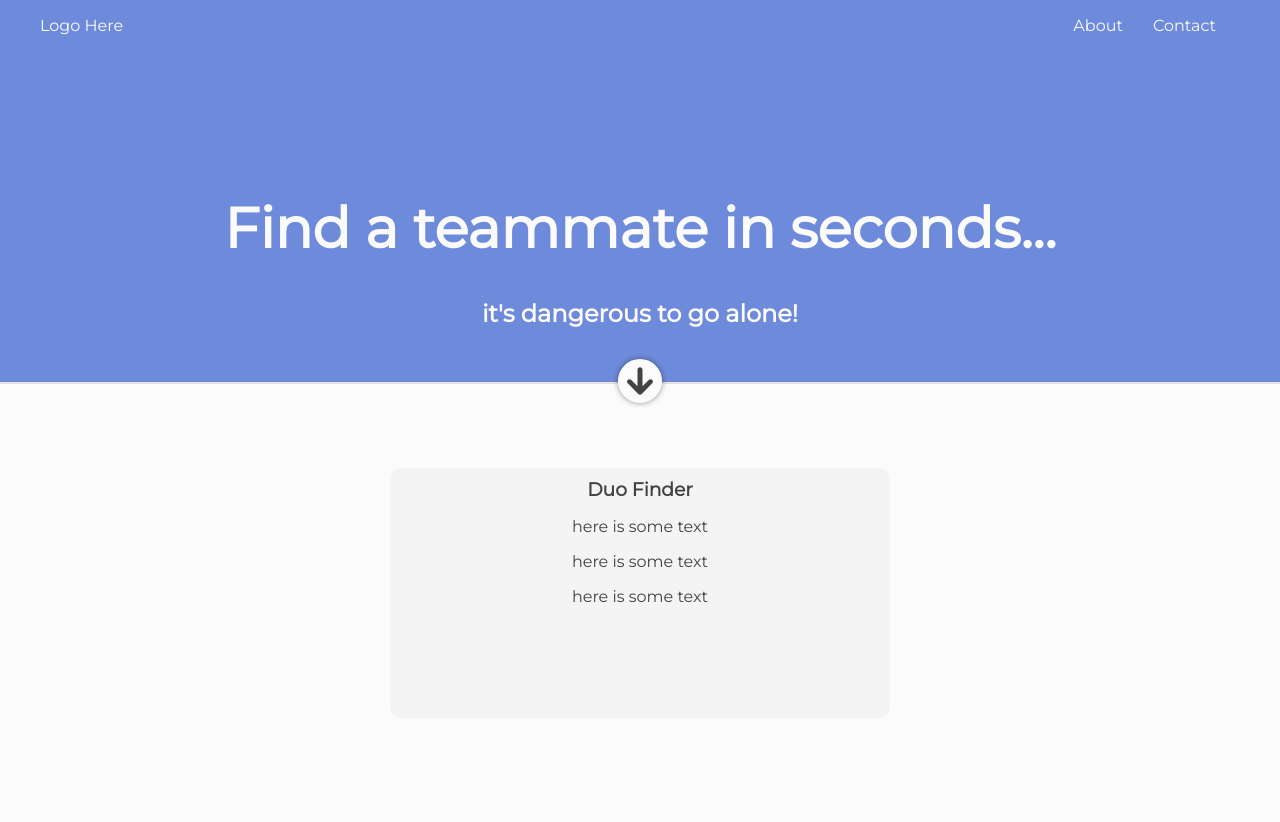
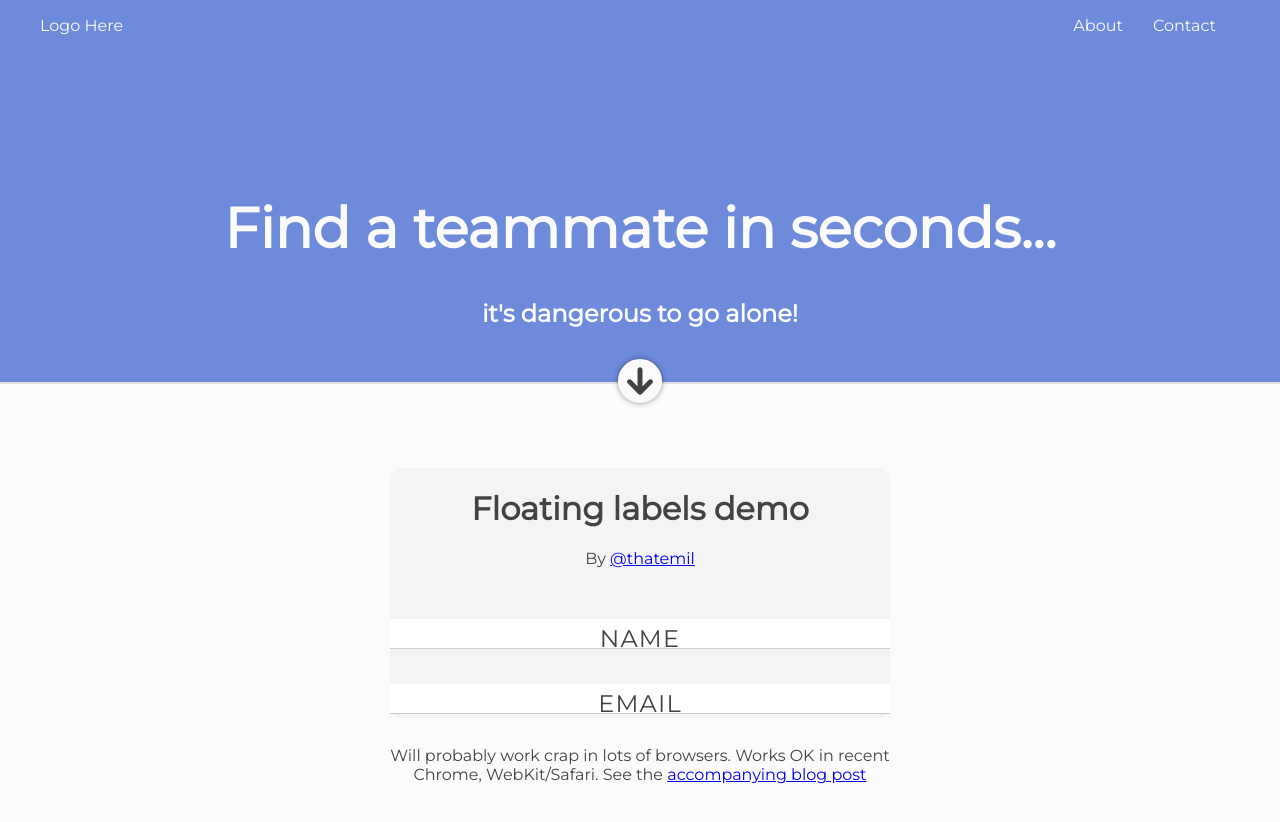
Before and after one commit to jayvickers/ringer, a React app: page / in a window 1280 px wide. Shown: the top 822 px of the page. Built offline with nearby package versions, Linux system fonts and the light colour scheme.

Commit message:
add to action pane

```diff
--- a/src/components/ActionPane/ActionPane.jsx
+++ b/src/components/ActionPane/ActionPane.jsx
@@ -7,10 +7,40 @@ class ActionPane extends Component {
     const { headerText } = this.props;
     return (
       <div className="action-pane-content-container">
-        <h3 className="action-pane-header">{headerText}</h3>
-        <p>here is some text</p>
-        <p>here is some text</p>
-        <p>here is some text</p>
+        <h1>Floating labels demo</h1>
+
+        <p>
+          By <a href="https://twitter.com/thatemil">@thatemil</a>
+        </p>
+        <form action="">
+          <div class="field">
+            <input
+              type="text"
+              name="fullname"
+              id="fullname"
+              placeholder="Jane Appleseed"
+            />
+            <label for="fullname">Name</label>
+          </div>
+
+          <div class="field">
+            <input
+              type="email"
+              name="email"
+              id="email"
+              placeholder="jane.appleseed@example.com"
+            />
+            <label for="email">Email</label>
+          </div>
+        </form>
+
+        <p>
+          Will probably work crap in lots of browsers. Works OK in recent
+          Chrome, WebKit/Safari. See the{" "}
+          <a href="http://thatemil.com/blog/2016/01/23/floating-label-no-js-pure-css/">
+            accompanying blog post
+          </a>
+        </p>
       </div>
     );
   };
--- a/src/components/ActionPane/_action-pane.less
+++ b/src/components/ActionPane/_action-pane.less
@@ -1,6 +1,94 @@
 @import "../_globalstyle/_ringer-variables.less";
 
 .action-pane {
+  body {
+    font-family: Avenir Next, Avenir, SegoeUI, sans-serif;
+  }
+
+  form {
+    margin: 2em 0;
+  }
+  /**
+  * Make the field a flex-container, reverse the order so label is on top.
+  */
+
+  .field {
+    display: flex;
+    flex-flow: column-reverse;
+    margin-bottom: 1em;
+  }
+  /**
+  * Add a transition to the label and input.
+  * I'm not even sure that touch-action: manipulation works on
+  * inputs, but hey, it's new and cool and could remove the
+  * pesky delay.
+  */
+  label,
+  input {
+    transition: all 0.2s;
+    touch-action: manipulation;
+  }
+
+  input {
+    font-size: 1.5em;
+    border: 0;
+    border-bottom: 1px solid #ccc;
+    font-family: inherit;
+    -webkit-appearance: none;
+    border-radius: 0;
+    padding: 0;
+    cursor: text;
+  }
+
+  input:focus {
+    outline: 0;
+    border-bottom: 1px solid #666;
+  }
+
+  label {
+    text-transform: uppercase;
+    letter-spacing: 0.05em;
+  }
+  /**
+  * Translate down and scale the label up to cover the placeholder,
+  * when following an input (with placeholder-shown support).
+  * Also make sure the label is only on one row, at max 2/3rds of the
+  * field—to make sure it scales properly and doesn't wrap.
+  */
+  input:placeholder-shown + label {
+    cursor: text;
+    max-width: 66.66%;
+    white-space: nowrap;
+    overflow: hidden;
+    text-overflow: ellipsis;
+    transform-origin: left bottom;
+    transform: translate(0, 2.125rem) scale(1.5);
+  }
+  /**
+  * By default, the placeholder should be transparent. Also, it should
+  * inherit the transition.
+  */
+  ::-webkit-input-placeholder {
+    opacity: 0;
+    transition: inherit;
+  }
+  /**
+  * Show the placeholder when the input is focused.
+  */
+  input:focus::-webkit-input-placeholder {
+    opacity: 1;
+  }
+  /**
+  * When the element is focused, remove the label transform.
+  * Also, do this when the placeholder is _not_ shown, i.e. when
+  * there's something in the input at all.
+  */
+  input:not(:placeholder-shown) + label,
+  input:focus + label {
+    transform: translate(0, 0) scale(1);
+    cursor: pointer;
+  }
+
   display: flex;
   width: 500px;
   height: 250px;
```
